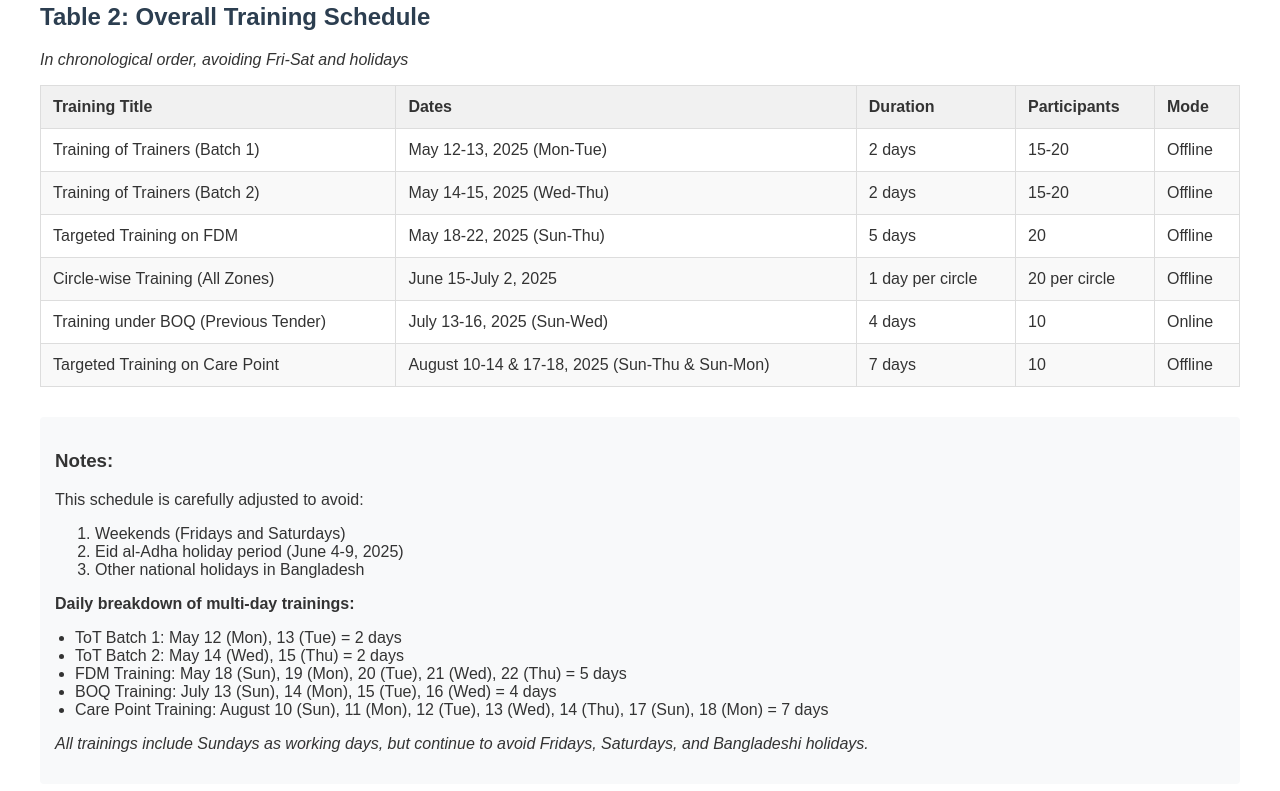
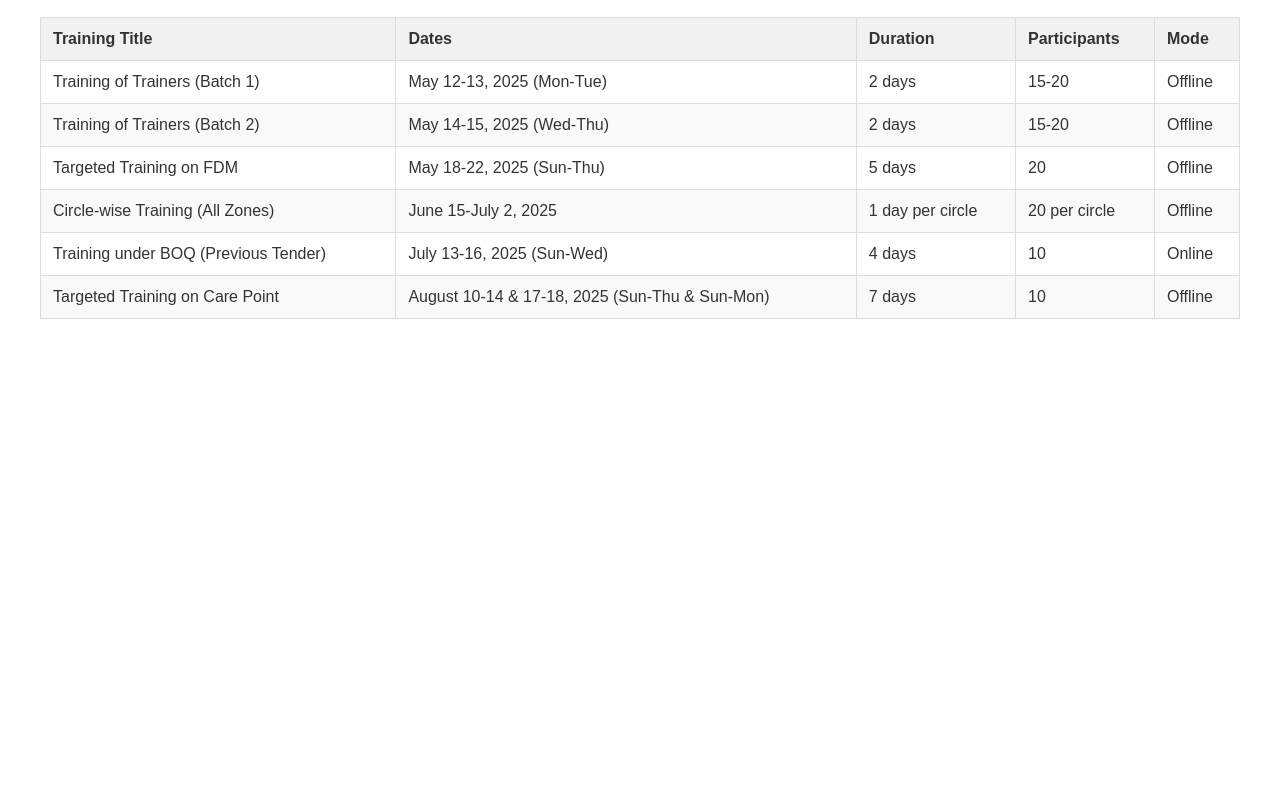
Before and after one commit to Karikari1234/calendar-schedule, a plain HTML site: page index.html in a window 1280 px wide. Shown: the part 1575-2366 px from the top of the page. After the commit the page ends 1944 px from the top, so only its background shows below. Drawn offline with Linux system fonts and the light colour scheme.

Commit message:
Update index.html

```diff
--- a/index.html
+++ b/index.html
@@ -114,16 +114,6 @@
       }
       .table tr:nth-child(even) {
         background-color: #f9f9f9;
-      }
-      .notes {
-        background-color: #f8f9fa;
-        padding: 15px;
-        border-radius: 4px;
-        margin-top: 20px;
-      }
-      .notes ul {
-        margin-top: 10px;
-        padding-left: 20px;
       }
     </style>
   </head>
@@ -687,12 +677,6 @@
 
       <!-- Table 1: Circle-wise Training Schedule -->
       <h2>Table 1: Circle-wise Training Schedule</h2>
-      <p>
-        <em
-          >Starting from June 15, including Sundays, avoiding Fri-Sat and
-          holidays</em
-        >
-      </p>
       <table class="table">
         <thead>
           <tr>
@@ -807,7 +791,6 @@
 
       <!-- Table 2: Overall Training Schedule -->
       <h2>Table 2: Overall Training Schedule</h2>
-      <p><em>In chronological order, avoiding Fri-Sat and holidays</em></p>
       <table class="table">
         <thead>
           <tr>
@@ -863,40 +846,6 @@
           </tr>
         </tbody>
       </table>
-
-      <div class="notes">
-        <h3>Notes:</h3>
-        <p>This schedule is carefully adjusted to avoid:</p>
-        <ol>
-          <li>Weekends (Fridays and Saturdays)</li>
-          <li>Eid al-Adha holiday period (June 4-9, 2025)</li>
-          <li>Other national holidays in Bangladesh</li>
-        </ol>
-
-        <p><strong>Daily breakdown of multi-day trainings:</strong></p>
-        <ul>
-          <li>ToT Batch 1: May 12 (Mon), 13 (Tue) = 2 days</li>
-          <li>ToT Batch 2: May 14 (Wed), 15 (Thu) = 2 days</li>
-          <li>
-            FDM Training: May 18 (Sun), 19 (Mon), 20 (Tue), 21 (Wed), 22 (Thu) =
-            5 days
-          </li>
-          <li>
-            BOQ Training: July 13 (Sun), 14 (Mon), 15 (Tue), 16 (Wed) = 4 days
-          </li>
-          <li>
-            Care Point Training: August 10 (Sun), 11 (Mon), 12 (Tue), 13 (Wed),
-            14 (Thu), 17 (Sun), 18 (Mon) = 7 days
-          </li>
-        </ul>
-
-        <p>
-          <em
-            >All trainings include Sundays as working days, but continue to
-            avoid Fridays, Saturdays, and Bangladeshi holidays.</em
-          >
-        </p>
-      </div>
     </div>
 
     <script>
```
